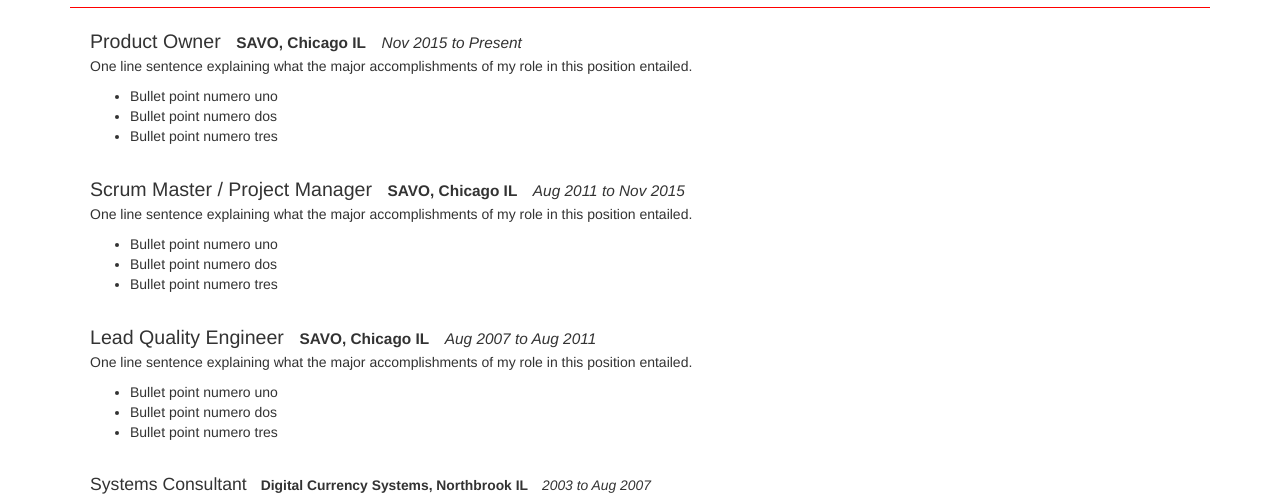
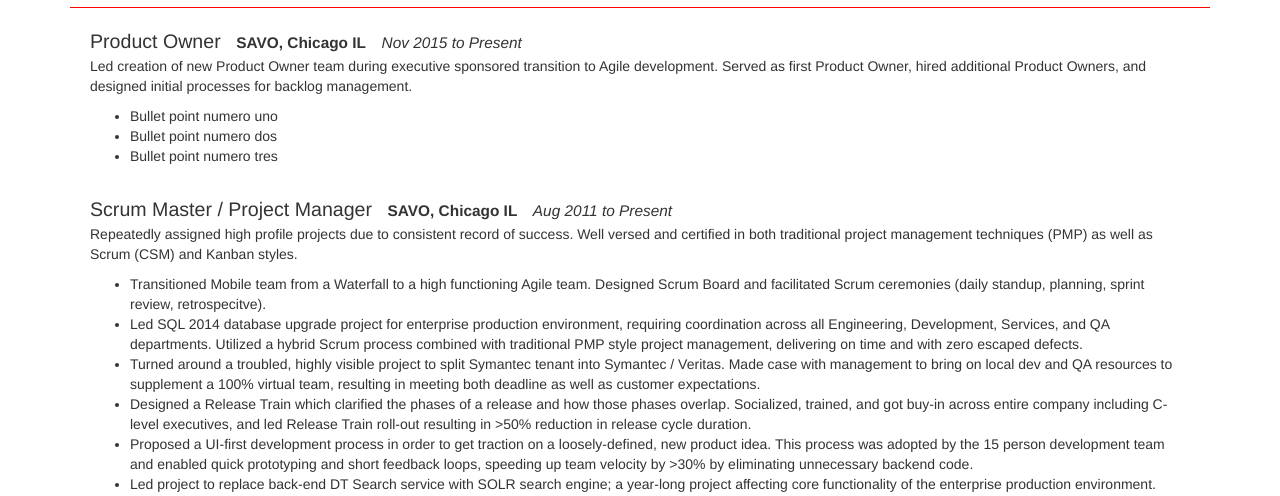
Before and after one commit to pelling/cppelling, a website: page public/resume.html in a window 1280 px wide. Shown: the part 310-806 px from the top of the page. Drawn offline with nearby package versions, Linux system fonts and the light colour scheme.

Commit message:
updated resume file and changed subheading under top name

```diff
--- a/index.html
+++ b/public/resume.html
@@ -41,7 +41,8 @@
             <span class="position">Product Owner</span>&nbsp;&nbsp;&nbsp;
             <span class="company">SAVO, Chicago IL</span>&nbsp;&nbsp;&nbsp;
             <span class="dates">Nov 2015 to Present</span><br/>
-            <p>One line sentence explaining what the major accomplishments of my role in this position entailed.</p>
+            <p>Led creation of new Product Owner team during executive sponsored transition to Agile development.
+            Served as first Product Owner, hired additional Product Owners, and designed initial processes for backlog management.</p>
             <ul>
               <li>Bullet point numero uno</li>
               <li>Bullet point numero dos</li>
@@ -52,12 +53,16 @@
 
             <span class="position">Scrum Master / Project Manager</span>&nbsp;&nbsp;&nbsp;
             <span class="company">SAVO, Chicago IL</span>&nbsp;&nbsp;&nbsp;
-            <span class="dates">Aug 2011 to Nov 2015</span><br/>
-            <p>One line sentence explaining what the major accomplishments of my role in this position entailed.</p>
+            <span class="dates">Aug 2011 to Present</span><br/>
+            <p>Repeatedly assigned high profile projects due to consistent record of success.
+            Well versed and certified in both traditional project management techniques (PMP) as well as Scrum (CSM) and Kanban styles.</p>
             <ul>
-              <li>Bullet point numero uno</li>
-              <li>Bullet point numero dos</li>
-              <li>Bullet point numero tres</li>
+              <li>Transitioned Mobile team from a Waterfall to a high functioning Agile team.  Designed Scrum Board and facilitated Scrum ceremonies (daily standup, planning, sprint review, retrospecitve).</li>
+              <li>Led SQL 2014 database upgrade project for enterprise production environment, requiring coordination across all Engineering, Development, Services, and QA departments.  Utilized a hybrid Scrum process combined with traditional PMP style project management, delivering on time and with zero escaped defects.</li>
+              <li>Turned around a troubled, highly visible project to split Symantec tenant into Symantec / Veritas.  Made case with management to bring on local dev and QA resources to supplement a 100% virtual team, resulting in meeting both deadline as well as customer expectations.</li>
+              <li>Designed a Release Train which clarified the phases of a release and how those phases overlap.  Socialized, trained, and got buy-in across entire company including C-level executives, and led Release Train roll-out resulting in >50% reduction in release cycle duration.</li>
+              <li>Proposed a UI-first development process in order to get traction on a loosely-defined, new product idea.  This process was adopted by the 15 person development team and enabled quick prototyping and short feedback loops, speeding up team velocity by >30% by eliminating unnecessary backend code.</li>
+              <li>Led project to replace back-end DT Search service with SOLR search engine; a year-long project affecting core functionality of the enterprise production environment.  Overcame numerous obstacles including scope creep, technical issues, and personality conflicts, delivering a highly praised, performant solution. </li>
             </ul>
 
             <br/>
```
Also changed, not shown: public/app.html (+4 -4 lines).
